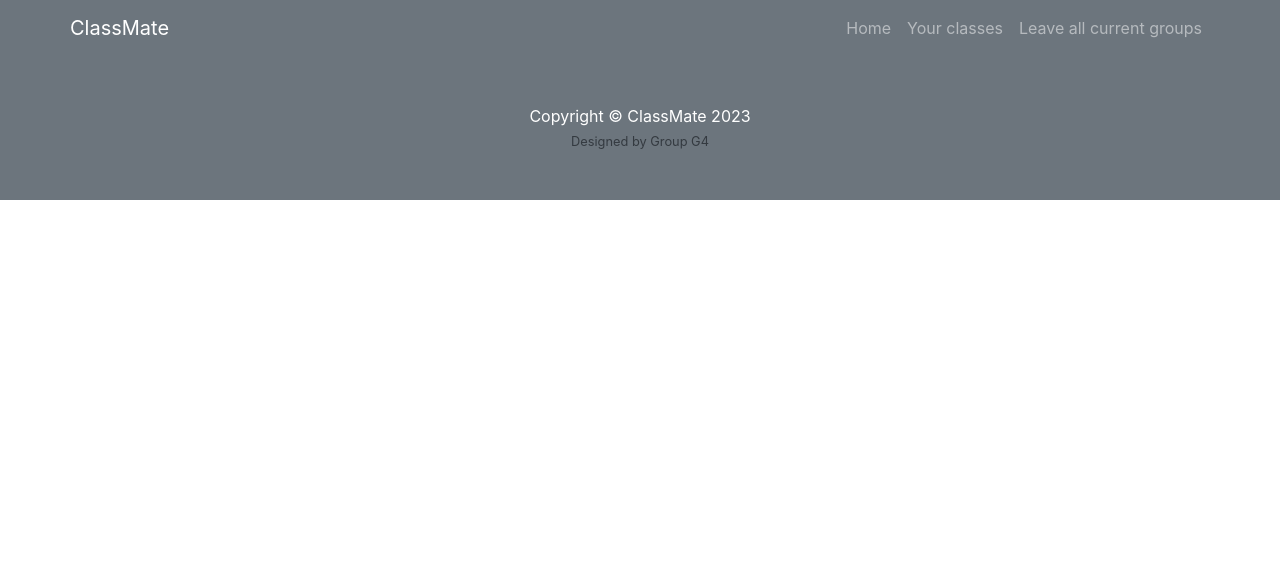
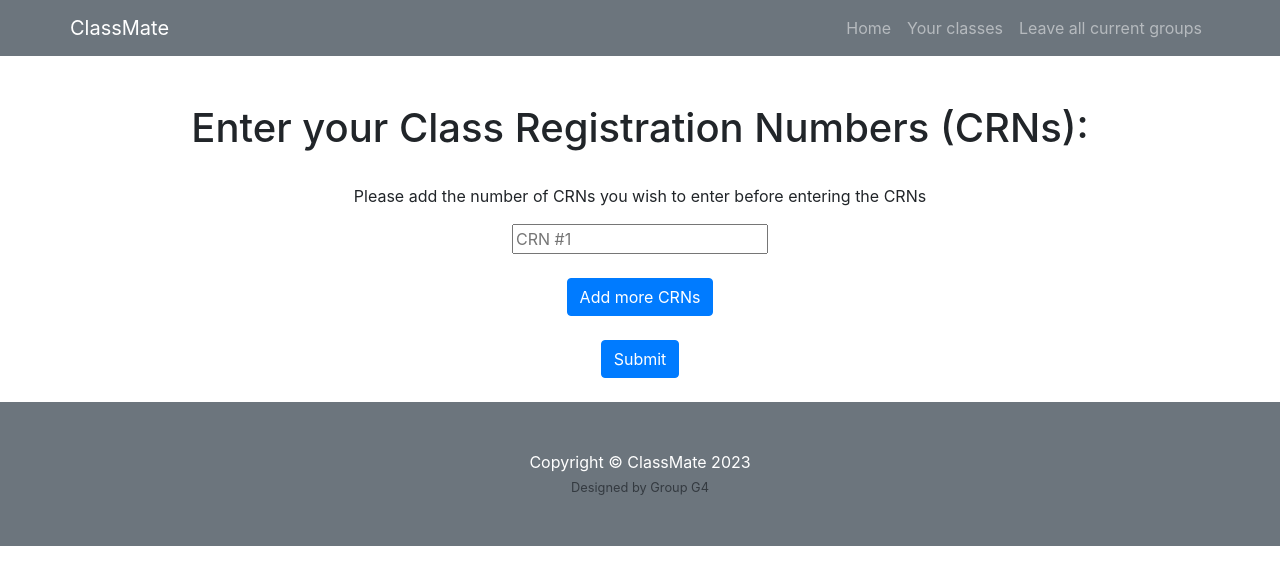
Before and after one commit to rohanbatra4/ClassMate, a React (Create React App) app in the folder class-mate/: page /Enter in a window 1280 px wide. Shown: the top 584 px of the page. Built offline with nearby package versions, Linux system fonts and the light colour scheme.

Commit message:
Added second webpage for CRN selection

```diff
--- a/class-mate/src/index.js
+++ b/class-mate/src/index.js
@@ -10,6 +10,8 @@ import {
   Info,
   Creator,
   Order,
+  Enter,
+  Confirm,
 } from "./modules/Layout";
 
 ReactDOM.render(
@@ -20,6 +22,8 @@ ReactDOM.render(
       <Route path="/info" element={<Info />} />
       <Route path="/creator" element={<Creator />} />
       <Route path="/order" element={<Order />} />
+      <Route path="/Enter" element={<Enter />} />
+      <Route path="/confirm" element={<Confirm />} />
     </Routes>
     <Footer />
   </Router>,
--- /dev/null
+++ b/class-mate/src/modules/Enter.jsx
@@ -0,0 +1,74 @@
+import React from "react";
+import { NavLink } from "react-router-dom";
+export var crn = []; // Array to store the CRNs
+function Enter() {
+  // Enter classes component
+  var count = 1;
+  // add another input blank
+  return (
+    // Return the enter CRNs component
+    <div class="container text-center mt-5">
+      <h1>Enter your Class Registration Numbers (CRNs):</h1>
+      <br></br>
+      <p>
+        Please add the number of CRNs you wish to enter before entering the CRNs
+      </p>
+      <form>
+        <input
+          required
+          type="number"
+          placeholder={"CRN #" + count}
+          id={"crn" + count}
+        />
+        <br></br> <br></br>
+        <div id="crn"></div>
+        <button
+          type="button"
+          class="btn btn-primary"
+          onClick={() => {
+            count++;
+            document.getElementById("crn").innerHTML +=
+              "<input type='number' placeholder='CRN #" +
+              count +
+              "' id='crn" +
+              count +
+              "'}}/><br></br>";
+          }}
+        >
+          Add more CRNs
+        </button>{" "}
+        <br></br> <br></br>
+        <NavLink
+          className="connect"
+          to="/confirm"
+          onClick={(el) => {
+            if (crn.length == 0) {
+              el.preventDefault();
+              alert("Please enter at least one CRN");
+            }
+          }}
+        >
+          <button
+            type="button"
+            class="btn btn-primary"
+            onClick={() => {
+              for (var i = 1; i <= count; i++) {
+                if (
+                  document.getElementById("crn" + i).value &&
+                  !crn.includes(document.getElementById("crn" + i).value)
+                ) {
+                  crn.push(document.getElementById("crn" + i).value);
+                }
+              }
+            }}
+          >
+            Submit
+          </button>
+        </NavLink>
+        <br></br>
+        <br />
+      </form>
+    </div>
+  );
+}
+export default Enter;
--- a/class-mate/src/modules/Home.jsx
+++ b/class-mate/src/modules/Home.jsx
@@ -127,7 +127,7 @@ function Home() {
               <fieldset>
                 <label>
                   <p>Recent selection:</p>
-                  <NavLink className="connect" to="/info">
+                  <NavLink className="connect" to="/Enter">
                     <img src={gt} alt="gt" width="100px" height="100px" />
                   </NavLink>
                 </label>
@@ -135,7 +135,7 @@ function Home() {
               <br></br>
               <NavLink
                 className="connect"
-                to="/info"
+                to="/Enter"
                 onClick={(e) => {
                   if (
                     values.country == null ||
@@ -147,7 +147,9 @@ function Home() {
                   }
                 }}
               >
-                <button type="submit">Submit</button>
+                <button type="submit" class="btn btn-primary">
+                  Submit
+                </button>
               </NavLink>
             </form>
           </div>
--- a/class-mate/src/modules/Layout.jsx
+++ b/class-mate/src/modules/Layout.jsx
@@ -4,3 +4,5 @@ export { default as Home } from "./Home";
 export { default as Info } from "./info";
 export { default as Creator } from "./creator";
 export { default as Order } from "./order";
+export { default as Enter } from "./Enter";
+export { default as Confirm } from "./confirm";
--- /dev/null
+++ b/class-mate/src/modules/confirm.jsx
@@ -0,0 +1,17 @@
+import React from "react";
+// import 'crn' array from Enter.jsx
+import { NavLink } from "react-router-dom";
+import { crn } from "./Enter.jsx";
+
+function Confirm() {
+  var counter = crn.length;
+  return (
+    <div class="container text-center mt-5">
+      <h1>Confirm if you wish to join these groups:</h1>
+      <br></br>
+      <p>Deselect the groups you do not wish to join</p>
+      <form></form>
+    </div>
+  );
+}
+export default Confirm;
```
